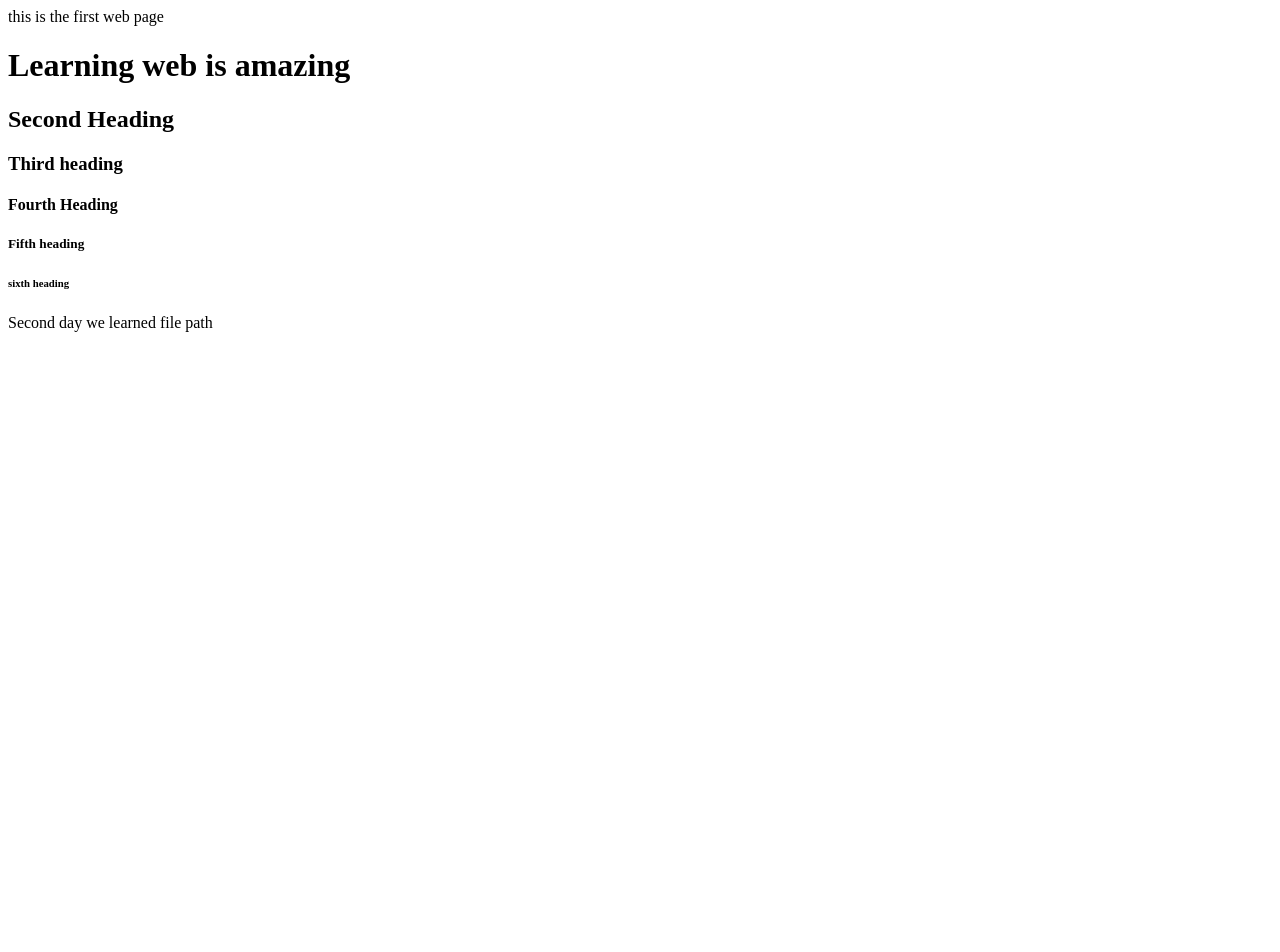
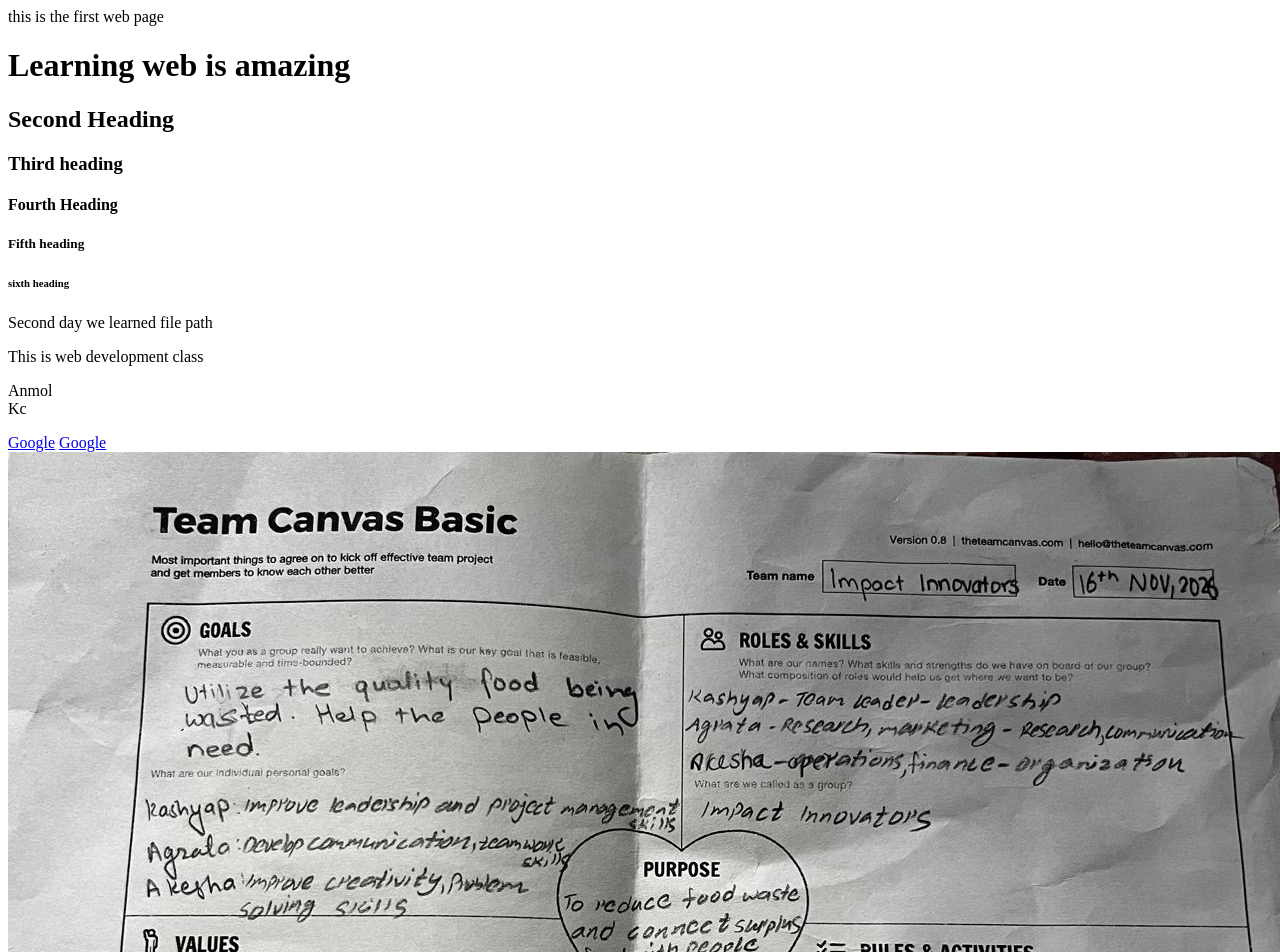
Before and after one commit to akeshamajgaiya/Web-dev, a plain HTML site: page index.html in a window 1280 px wide. Shown: the top 952 px of the page. Before the commit the page ends 800 px from the top, so only its background shows below. Drawn offline with Linux system fonts and the light colour scheme.

Commit message:
first-day created where we learned tag types

```diff
--- a/index.html
+++ b/index.html
@@ -14,5 +14,10 @@
     <h5> Fifth heading</h5>
     <h6> sixth heading</h6>
     Second day we learned file path
+    <p>This is web development class </p>
+    <p> Anmol <br> Kc </p>
+    <a href="https:/www.google.com">Google</a>
+    <a href="https:/www.google.com" target="_blank"> Google</a>
+    <img src="./Canva.jpeg" alt="">
 </bOdy>
 </html>
```
Also changed, not shown: Canva.jpeg (added).
